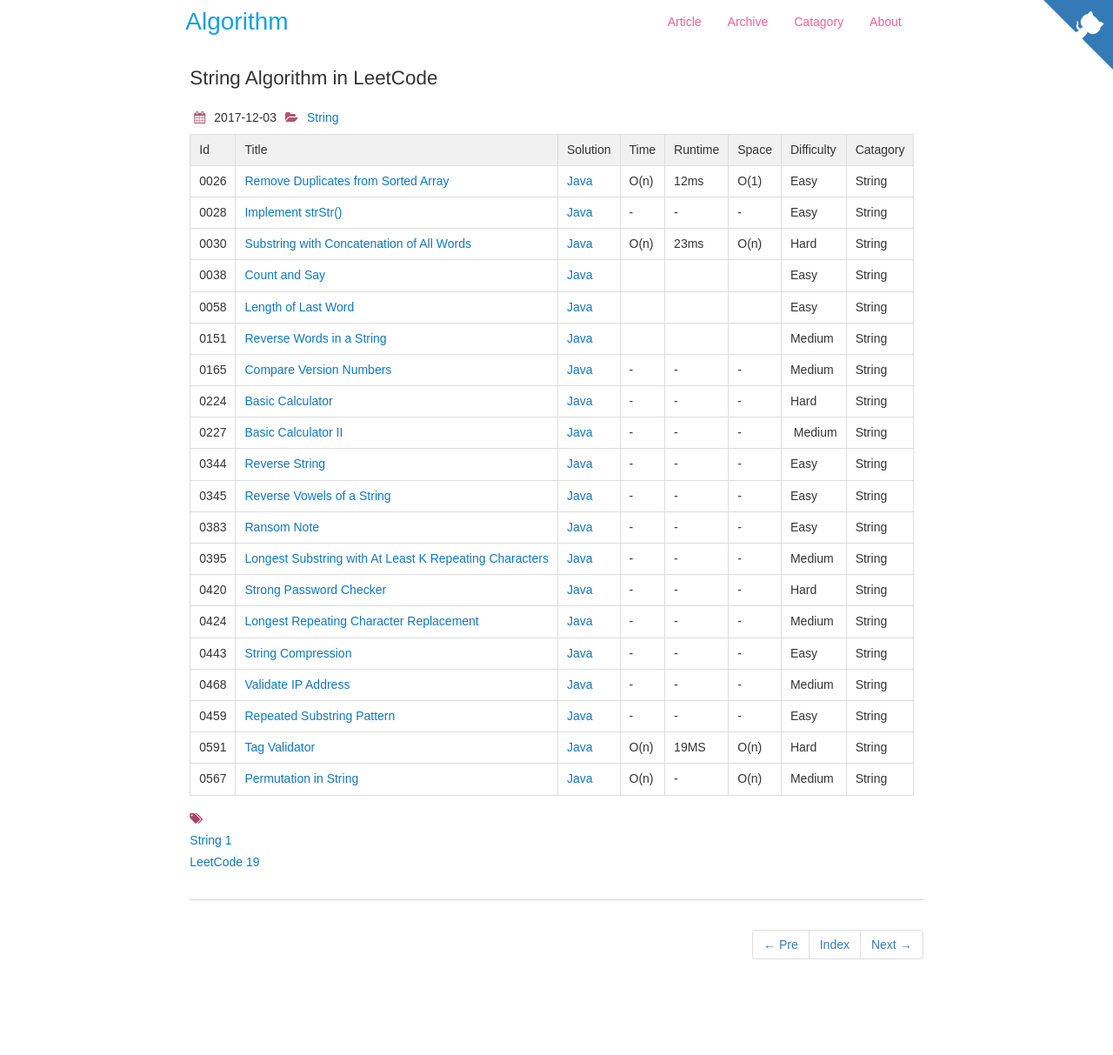
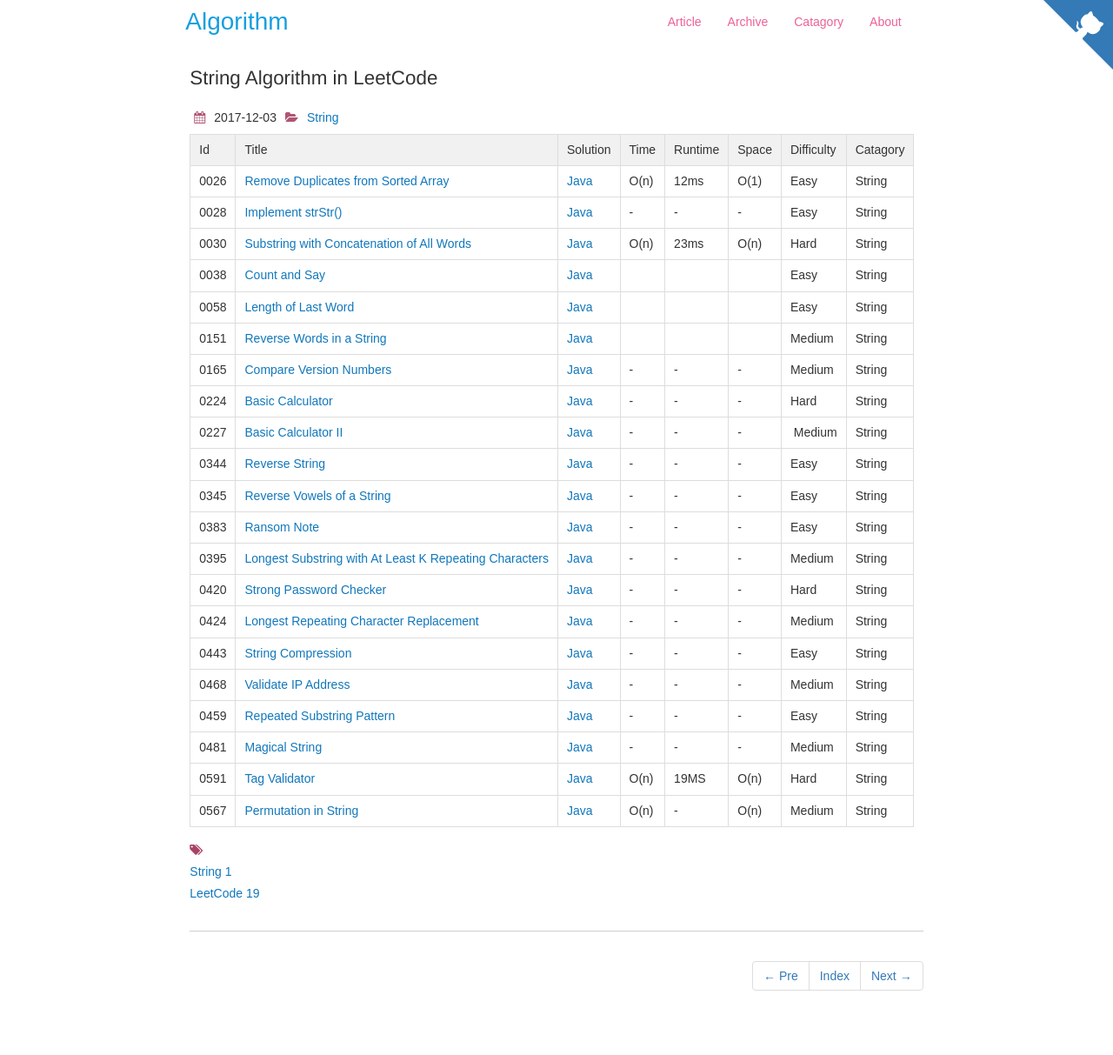
Before and after one commit to dunso/algorithm, a Jekyll site: the page built from docs/_posts/2017-12-03-String.md, in a window 1280 px wide. Shown: the whole page at 87% size. Built offline with Jekyll 4.4.1, drawn with Linux system fonts in a browser that asks for light colours; nearby versions of some CDN libraries; before the commit the page ends 1177 px from its top, so only the background shows below that.

Commit message:
Add index of LeetCode0481.java to docs

```diff
--- a/docs/_posts/2017-12-03-String.md
+++ b/docs/_posts/2017-12-03-String.md
@@ -30,5 +30,6 @@
 |0443|[String Compression](https://leetcode.com/problems/string-compression/)|[Java](https://e.srl/leetcode-443/)|-|-|-|Easy |String|
 |0468|[Validate IP Address](https://leetcode.com/problems/validate-ip-address/)|[Java](https://e.srl/leetcode-468/)|-|-|-|Medium |String|
 |0459|[Repeated Substring Pattern](https://leetcode.com/problems/repeated-substring-pattern/)|[Java](https://e.srl/leetcode-459/)|-|-|-|Easy |String|
+|0481|[Magical String](https://leetcode.com/problems/magical-string/)|[Java](https://e.srl/leetcode-481/)|-|-|-|Medium|String|
 |0591|[Tag Validator](https://leetcode.com/problems/tag-validator)| [Java](https://e.srl/leetcode-591/)  | O(n) |19MS| O(n)  |  Hard |String|
 |0567|[Permutation in String](https://leetcode.com/problems/permutation-in-string)| [Java](https://e.srl/leetcode-567/)  | O(n) |-| O(n)  |  Medium |String|
```
